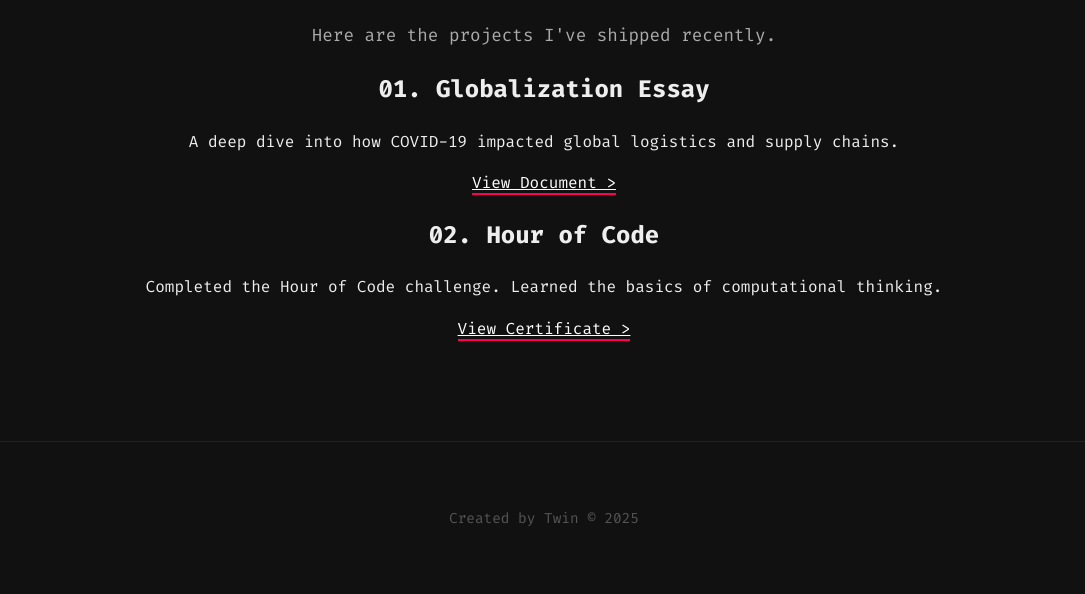
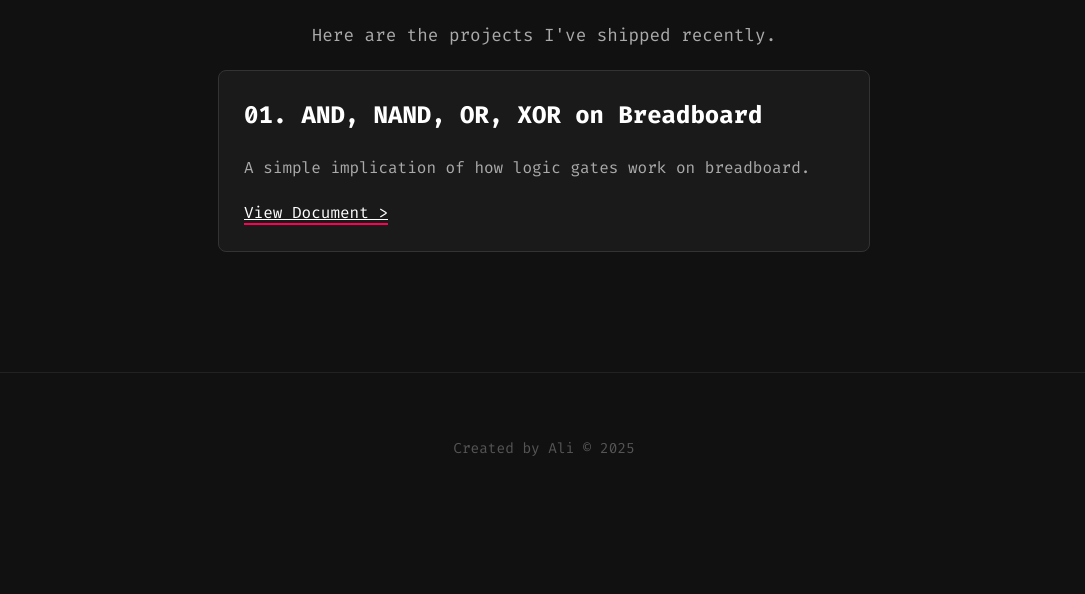
Before and after one commit to alihuseynli-dot/SITE1101_Ali_Huseynli_Project3, a plain HTML site: page projects.html in a window 1280 px wide. Shown: the part 346-940 px from the top of the page, without its empty margins (96-1181 px from the left). After the commit the page ends 871 px from the top, so only its background shows below. Drawn offline with Linux system fonts and the light colour scheme.

Commit message:
Altered some parts

```diff
--- a/projects.html
+++ b/projects.html
@@ -10,7 +10,7 @@
 <body>
 
     <nav class="navbar">
-        <div class="logo">Twin.codes</div>
+        <div class="logo">Ali.codes</div>
         <ul class="nav-links">
             <li><a href="index.html">Home</a></li>
             <li><a href="about.html">About</a></li>
@@ -24,20 +24,14 @@
         <p class="bio">Here are the projects I've shipped recently.</p>
 
         <div class="project-card">
-            <h2>01. Globalization Essay</h2>
-            <p>A deep dive into how COVID-19 impacted global logistics and supply chains.</p>
+            <h2>01. AND, NAND, OR, XOR on Breadboard</h2>
+            <p>A simple implication of how logic gates work on breadboard.</p>
             <a href="#" class="highlight">View Document ></a>
-        </div>
-
-        <div class="project-card">
-            <h2>02. Hour of Code</h2>
-            <p>Completed the Hour of Code challenge. Learned the basics of computational thinking.</p>
-            <a href="#" class="highlight">View Certificate ></a>
         </div>
     </section>
 
     <footer>
-        <p>Created by Twin © 2025</p>
+        <p>Created by Ali © 2025</p>
     </footer>
 
 </body>
--- a/style.css
+++ b/style.css
@@ -123,3 +123,30 @@ footer a {
     color: #777;
     text-decoration: none;
 }
+/* PROJECT CARDS STYLING */
+.project-card {
+    background-color: #1a1a1a; /* Darker box */
+    border: 1px solid #333;
+    padding: 25px;
+    margin: 20px auto; /* Centers the card */
+    max-width: 600px;  /* Keeps it from getting too wide */
+    border-radius: 8px;
+    text-align: left;
+    transition: transform 0.2s, border-color 0.2s;
+}
+
+.project-card:hover {
+    border-color: #ff0055; /* Glows pink on hover */
+    transform: translateY(-5px); /* Pops up slightly */
+}
+
+.project-card h2 {
+    color: #fff;
+    margin-top: 0;
+    font-size: 1.5rem;
+}
+
+.project-card p {
+    color: #aaa;
+    margin-bottom: 20px;
+}
```
Also changed, not shown: about.html (+9 -7 lines), index.html (+1 -1 lines), images/profile_picture.jpeg (added), 1 other file.
